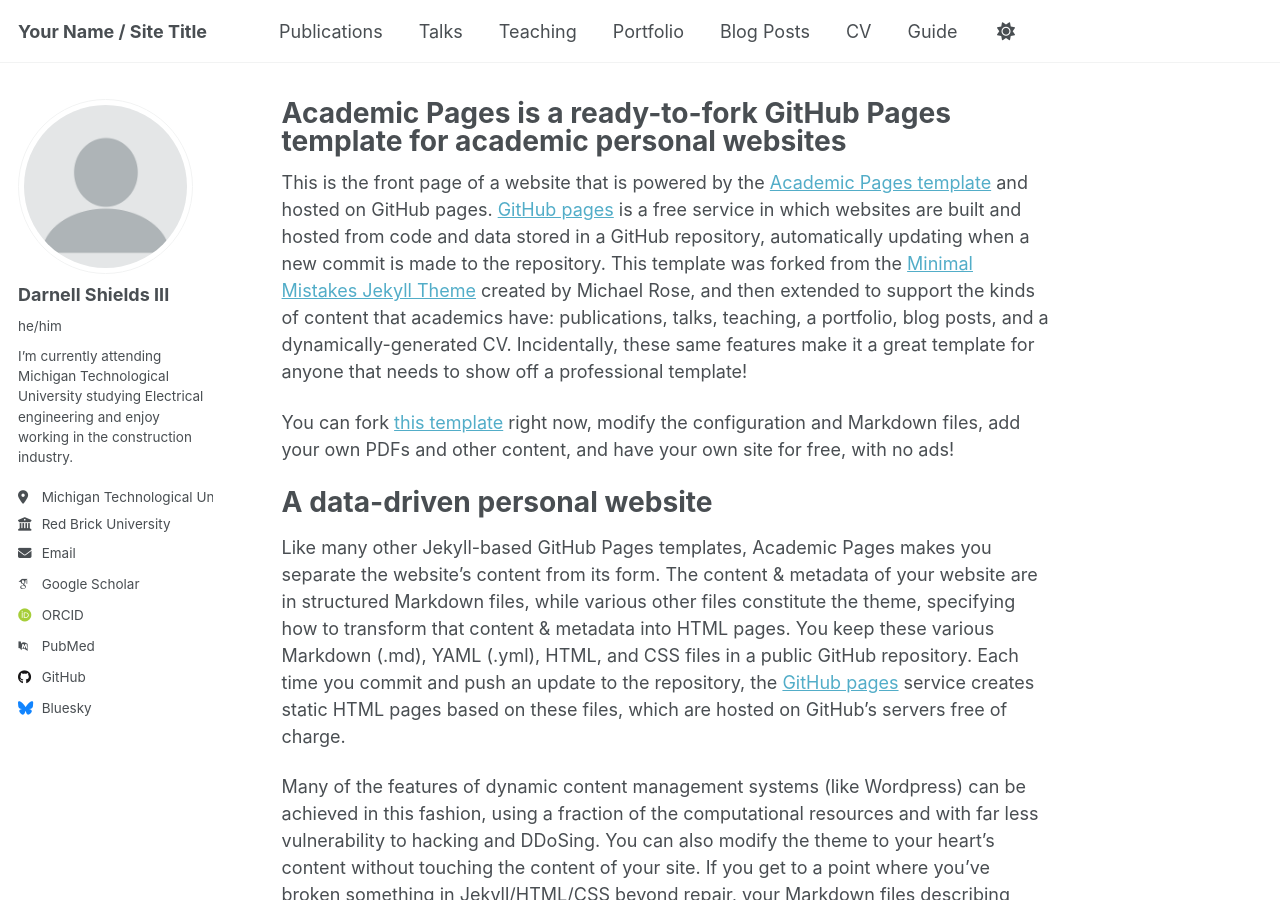
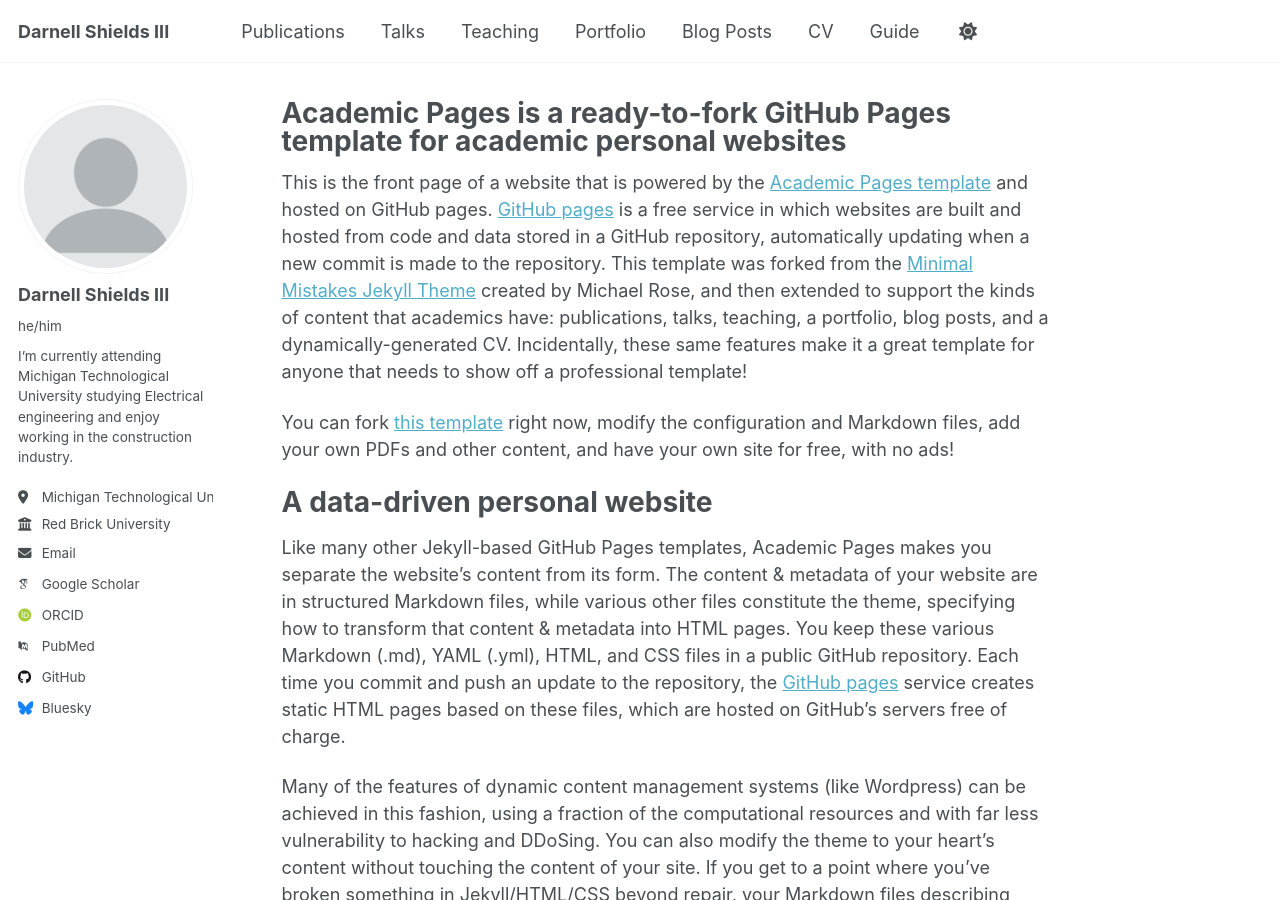
Before and after one commit to dshields1815/dshields1815.github.io, a Jekyll site: the page built from _pages/about.md, in a window 1280 px wide and 900 px high. Built offline with Jekyll 4.4.1, drawn with Linux system fonts in a browser that asks for light colours; some web fonts are replaced; a script that is not in the unit is left out.

Commit message:
Update _config.yml

```diff
--- a/_config.yml
+++ b/_config.yml
@@ -9,7 +9,7 @@
 # Basic Site Settings
 locale                   : "en-US"
 site_theme               : "default"
-title                    : "Your Name / Site Title"
+title                    : Darnell Shields III
 title_separator          : "-"
 name                     : &name "Your Name"
 description              : &description "personal description"
@@ -23,7 +23,7 @@ repository               : "academicpages/academicpages.github.io"
 author:
   # Biographic information
   avatar           : "profile.png"
-  name             : Darnell Shields III
+  name             : "Darnell Shields III"
   pronouns         : "he/him"
   bio              : "I’m currently attending Michigan Technological University studying Electrical engineering and enjoy working in the construction industry."
   location         : "Michigan Technological University"
```
